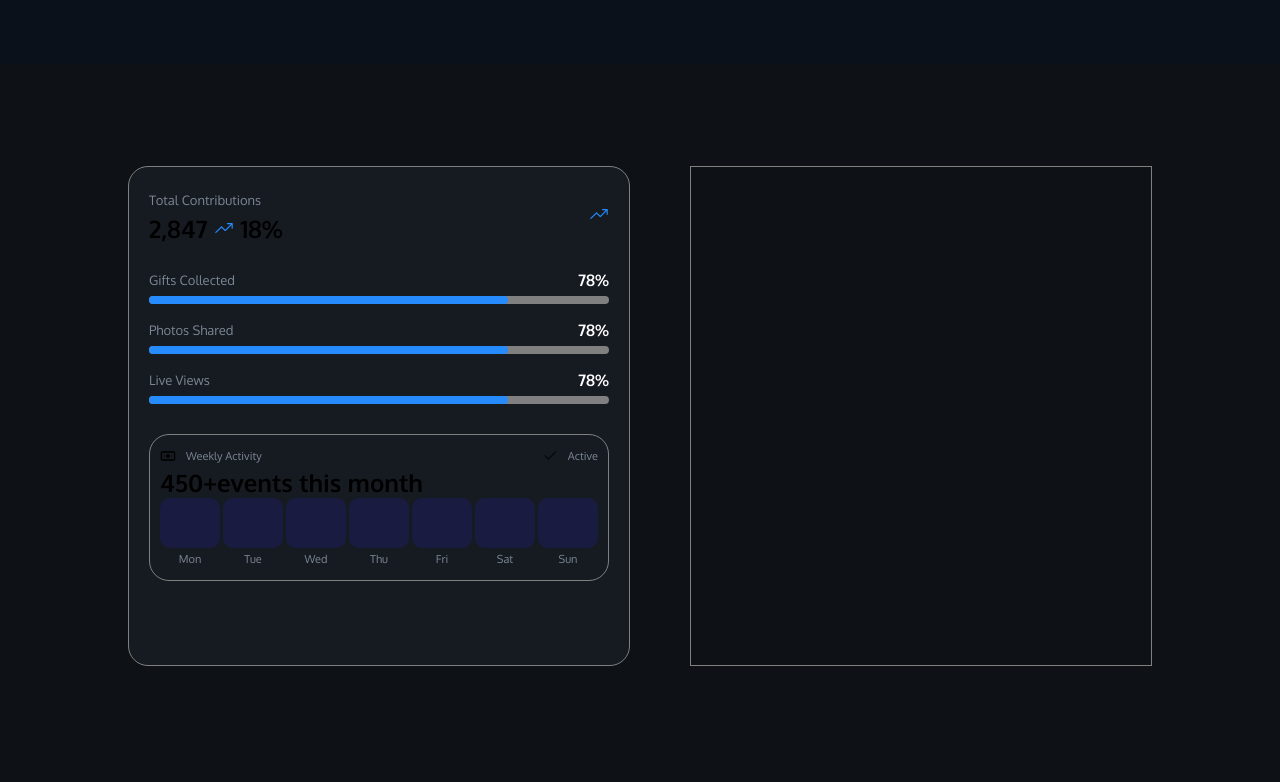
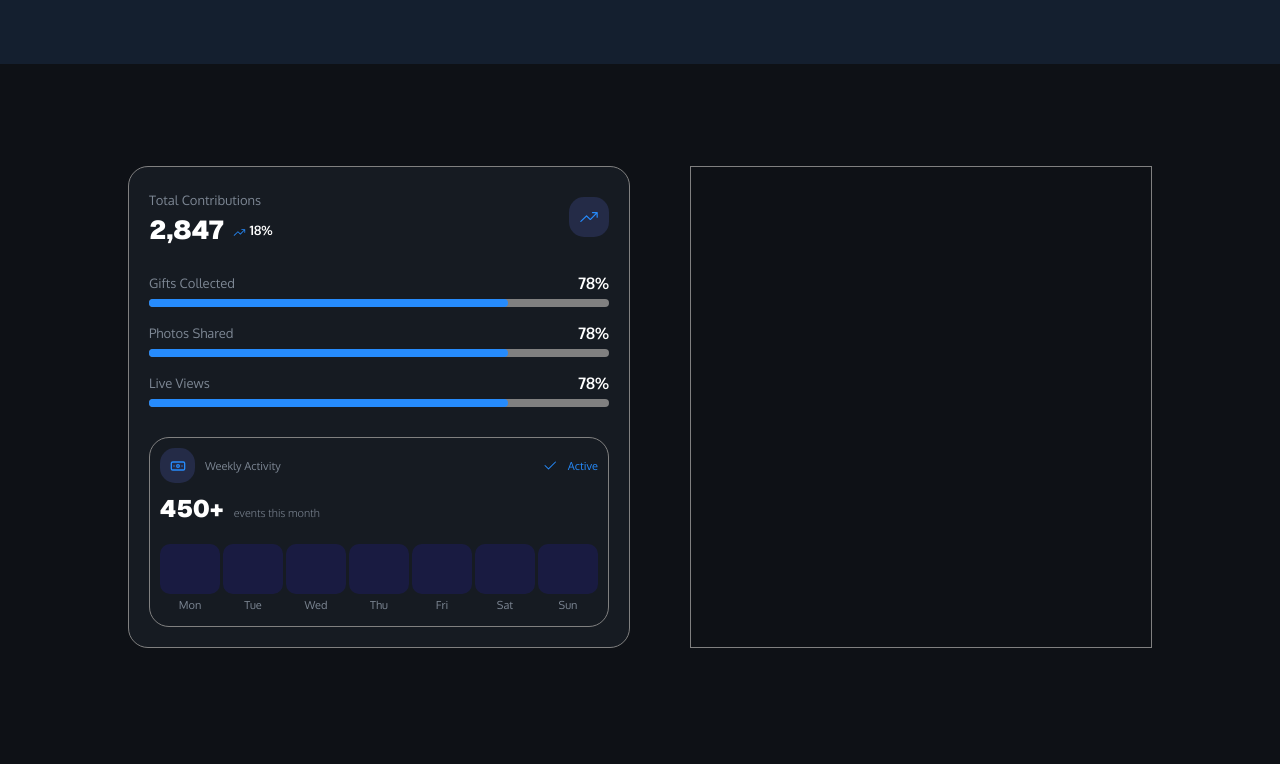
Before and after one commit to Sumally007/wedding-app, a React (Vite) app: page / in a window 1280 px wide. Shown: the part 1221-2003 px from the top of the page. Built offline with nearby package versions, Linux system fonts and the light colour scheme.

Commit message:
done left main container

```diff
--- a/src/Hero/Hero.css
+++ b/src/Hero/Hero.css
@@ -5,7 +5,7 @@
     padding: 4% 10% 5% 10%;
     overflow: hidden;
     gap: 40px;
-    background-color: #0b111a;
+    background-color: #141f2f;
     color: #94a3b8;
 }
 
--- a/src/Main/Main.css
+++ b/src/Main/Main.css
@@ -11,7 +11,7 @@
 .left-container-main {
     flex: 1;
     width: 500px;
-    height: 500px;
+    /* height: 500px; */
     border: 0.5px solid gray;
     border-radius: 20px;
     padding: 20px;
@@ -28,6 +28,43 @@
 .top-main-content div p {
     font-size: 13px;
 }
+
+.top-main-content div h2 {
+    font-family: "Geist", sans-serif;
+    font-size: 26px;
+    font-weight: 900;
+    color: #fff;
+    display: flex;
+    text-align: center;
+}
+
+.top-main-content div h2 span {
+    font-family: "Oxygen", sans-serif;
+    font-size: 13px;
+    align-self: center;
+    margin-left: 10px;
+}
+
+.top-main-content div h2 span .trend-icon {
+    font-size: 13px;
+    position: relative;
+    top: 4px;
+}
+
+.trend-icon-right {
+    font-size: 20px;
+    /* padding: 20px; */
+    border-radius: 15px;
+    color: lab(56.8475% 3.2759 -65.2818);
+    background-color: rgba(96, 109, 227, 0.194);
+    width: 40px;
+    height: 40px;
+    display: flex;
+    align-items: center;
+    justify-content: center;
+}
+
+
 
 .first-top-container {
     /* display: flex; */
@@ -74,6 +111,7 @@
 .top-treading-container {
     display: flex;
     justify-content: space-between;
+    margin-bottom: 10px;
 }
 
 .bank-flex {
@@ -82,10 +120,41 @@
     gap: 10px;
 }
 
+.bank-note-container {
+    border-radius: 15px;
+    color: lab(56.8475% 3.2759 -65.2818);
+    background-color: rgba(96, 109, 227, 0.194);
+    width: 35px;
+    height: 35px;
+    /* padding: 20px; */
+    display: flex;
+    align-items: center;
+    justify-content: center;
+}
+
 .check-flex {
     display: flex;
     align-items: center;
     gap: 10px;
+    color: lab(56.8475% 3.2759 -65.2818);
+}
+
+.check-flex p {
+    color: lab(56.8475% 3.2759 -65.2818);
+}
+
+.starts-heading h2 {
+    font-family: "Geist", sans-serif;
+    color: #fff;
+    display: flex;
+}
+
+.starts-heading h2 p {
+    font-family: "Oxygen", sans-serif;
+    font-size: 11px;
+    margin-left: 10px;
+    font-weight: 300;
+    align-self: flex-end;
 }
 
 .stats-container {
@@ -93,6 +162,7 @@
     justify-content: space-between;
     align-items: center;
     text-align: center;
+    margin-top: 20px;
 }
 
 .first-bar {
--- a/src/Main/Main.jsx
+++ b/src/Main/Main.jsx
@@ -13,7 +13,7 @@ const Main = () => {
                         <p>Total Contributions</p>
                         <h2>2,847 <span><IoIosTrendingUp className='trend-icon' /> 18%</span></h2>
                     </div>
-                    <div><IoIosTrendingUp className='trend-icon' /></div>
+                    <div className='trend-icon-right'><IoIosTrendingUp /></div>
                 </div>
                 <div>
                     <div className='first-top-container'>
@@ -47,7 +47,7 @@ const Main = () => {
                 <div className='treading-container'>
                     <div className='top-treading-container'>
                         <div className='bank-flex'>
-                            <LuBanknote />
+                            <div className='bank-note-container'><LuBanknote className='bank-note' /></div>
                             <p>Weekly Activity</p>
                         </div>
                         <div className='check-flex'>
@@ -55,9 +55,9 @@ const Main = () => {
                             <p>Active</p>
                         </div>
                     </div>
-                    <div>
-                        <h2>450+<span>events this month
-                        </span></h2>
+                    <div className='starts-heading'>
+                        <h2>450+<p>events this month
+                        </p></h2>
                     </div>
                     <div className='stats-container'>
                         <div>
```
